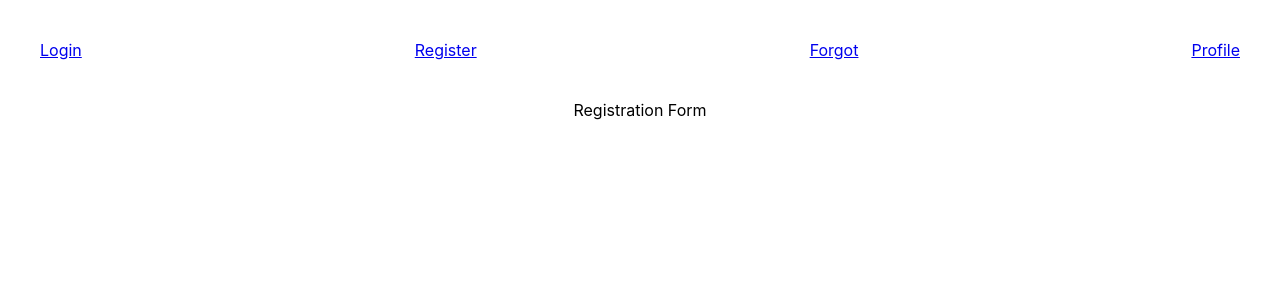
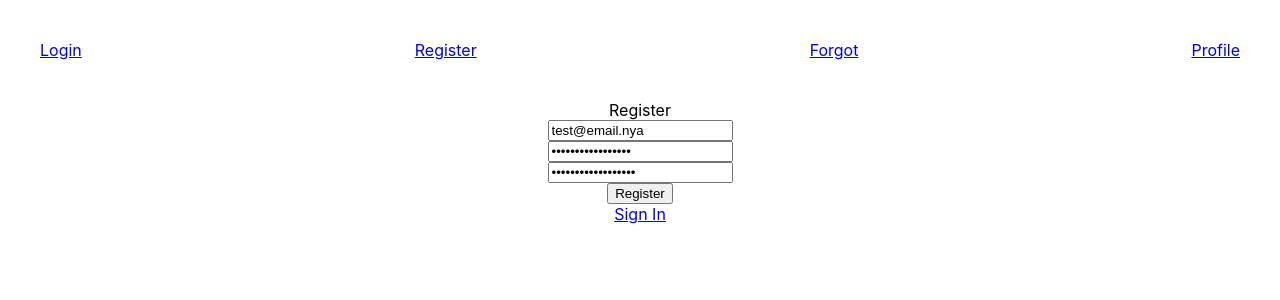
Before and after one commit to shpakovad/Form_TS, a React (Create React App) app: page /register in a window 1280 px wide. Shown: the top 300 px of the page. Built offline with nearby package versions, Linux system fonts and the light colour scheme.

Commit message:
feat: add register form

```diff
--- a/src/Components/Register.tsx
+++ /dev/null
@@ -1,17 +0,0 @@
-
-import React from 'react';
-
-interface IProps {
-
-}
-
-const Register=(props:IProps)=>{
-return (
-    <div>
-        Registration Form
-    </div>
-)
-
-};
-
-export default Register
--- /dev/null
+++ b/src/Components/Register/Register.module.css
@@ -0,0 +1,6 @@
+.wrapper {
+    display: flex;
+    flex-direction: column;
+    justify-content: center;
+    align-items: center;
+}
--- /dev/null
+++ b/src/Components/Register/Register.tsx
@@ -0,0 +1,19 @@
+import React from 'react';
+import s from './Register.module.css'
+
+interface IProps {
+
+}
+
+const Register = (props: IProps) => {
+    return (<div className={s.wrapper}>
+        <div>Register</div>
+        <input value="test@email.nya"></input>
+        <input type="password" value="test password nya"></input>
+        <input type="password" value="test password nya2"></input>
+        <button>Register</button>
+        <a href="#/sign-in">Sign In</a>
+    </div>)
+};
+
+export default Register
```
Also changed, not shown: src/App.tsx (+6 -6 lines).
